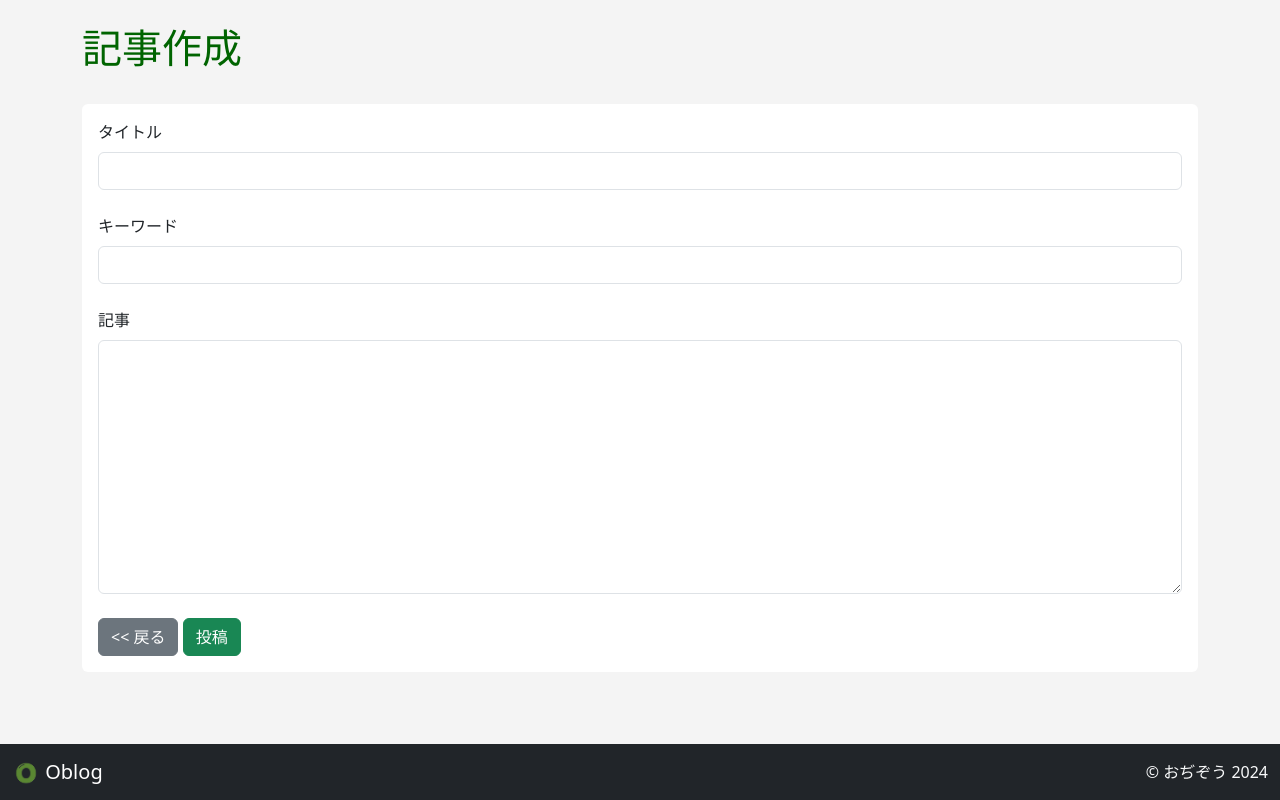
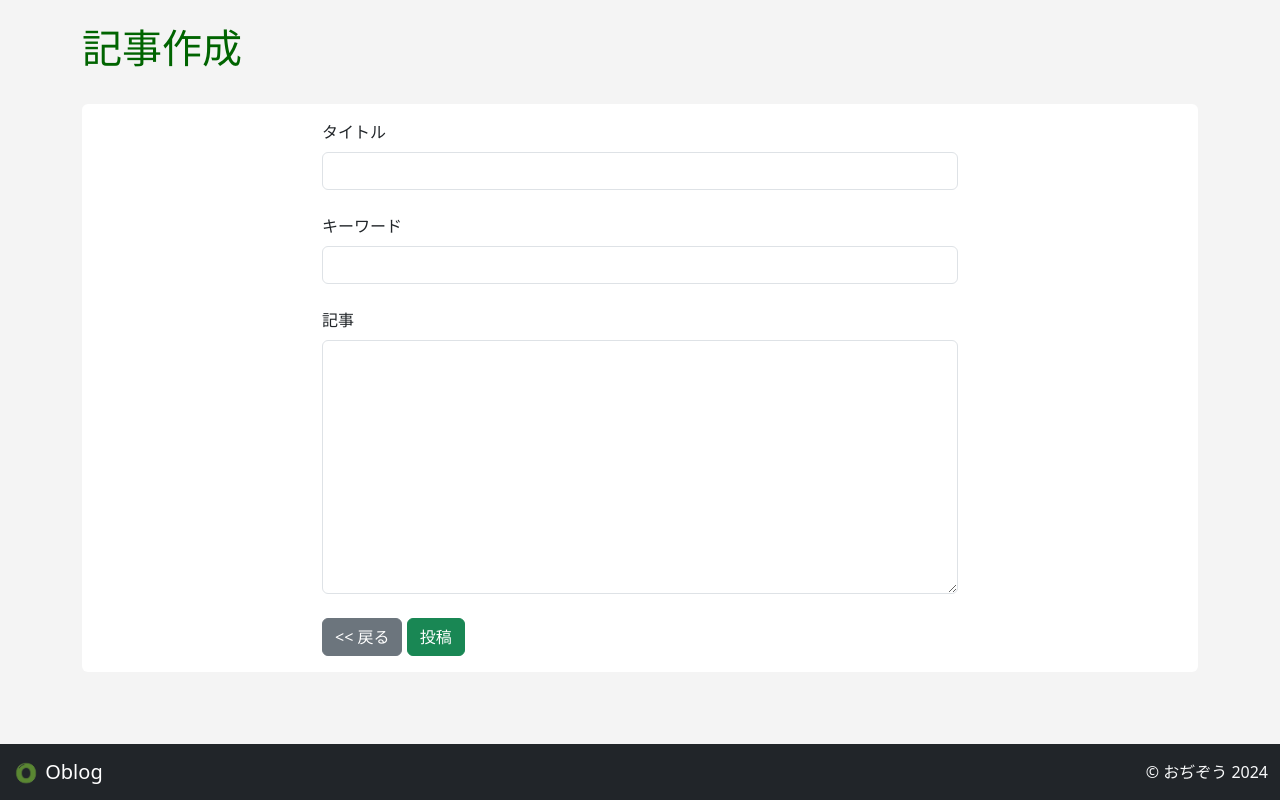
Before and after one commit to ojizou003/oblog, a Flask app: page /add-post in a window 1280 px wide. Shown: the part 57-857 px from the top of the page. Run offline with Flask 3, Linux system fonts and the light colour scheme; the visitor is signed in with stand-in values (Sample User, id 1); some libraries are stand-ins or nearby versions.

Commit message:
🩹 カスタムパディング左右15

```diff
--- a/static/css/style.css
+++ b/static/css/style.css
@@ -78,3 +78,10 @@ body {
     display: block;
     margin: 0 auto;
 }
+
+@media (min-width: 768px) {
+    .custom-padding-md-15 {
+    padding-left: 15rem !important;
+    padding-right: 15rem !important;
+    }
+}
--- a/templates/add_post.html
+++ b/templates/add_post.html
@@ -12,7 +12,7 @@ get_flashed_messages() %}
 {% endfor%} {% if current_user.is_authenticated %}
 <h1>記事作成</h1>
 <br />
-<div class="sshadow p-3 px-md-15 mb-5 bg-body rounded">
+<div class="sshadow p-3 custom-padding-md-15 mb-5 bg-body rounded">
   <form method="POST">
     {{ form.hidden_tag() }}
 
--- a/templates/edit_post.html
+++ b/templates/edit_post.html
@@ -13,7 +13,7 @@ get_flashed_messages() %}
 <br />
 <h1>記事編集</h1>
 <br />
-<div class="shadow p-3 px-md-15 mb-5 bg-body rounded">
+<div class="shadow p-3 custom-padding-md-15 mb-5 bg-body rounded">
   <form method="POST">
     {{ form.hidden_tag() }}
     {{ form.title.label(class="form-label") }}
--- a/templates/post.html
+++ b/templates/post.html
@@ -10,7 +10,7 @@
 {% endfor%}
 
 <br>
-<div class="shadow p-3 px-md-15 mb-5 bg-body rounded">
+<div class="shadow p-3 custom-padding-md-15 mb-5 bg-body rounded">
     <h2>{{ post.title }}</h2>
     <small>By : {{ post.poster.username }}</small><br>
     {{ post.date_posted }} <br><br>
```
